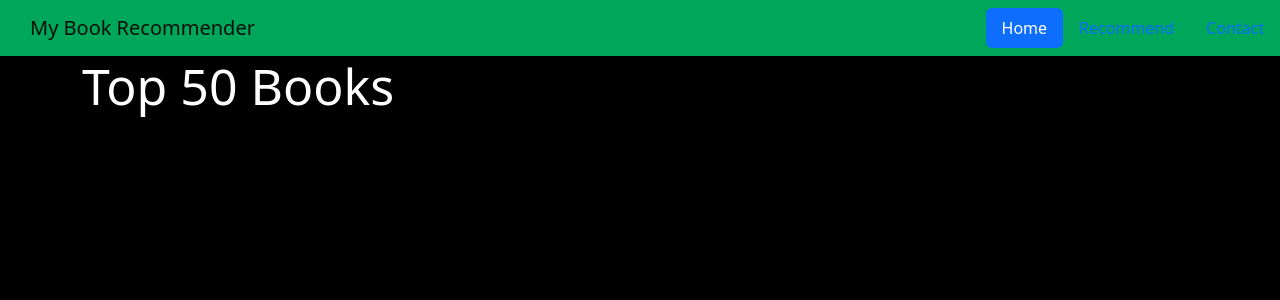
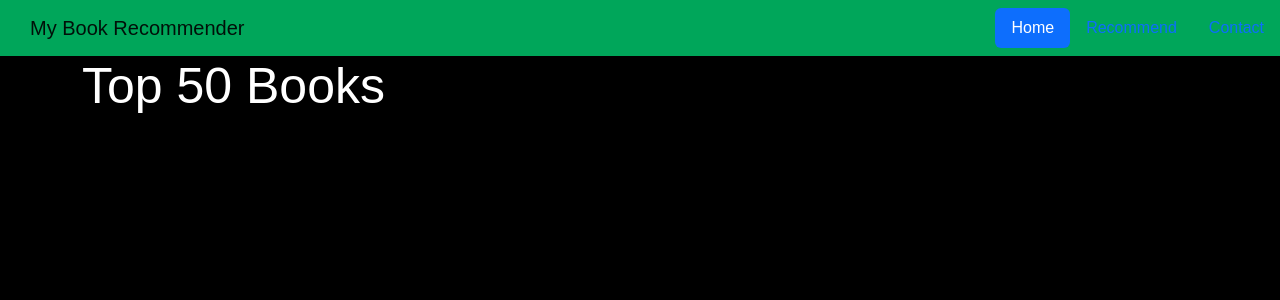
Before and after one commit to UtkarshPrajapati/Book-Recommender-System, a Flask app: page / in a window 1280 px wide. Shown: the top 300 px of the page. Run offline with Flask 2, Linux system fonts and the light colour scheme; parts of the project's set-up code (start-up, migrations or seed data) failed here and were passed over; some web fonts are replaced.

Commit message:
features added

```diff
--- a/templates/index.html
+++ b/templates/index.html
@@ -10,6 +10,12 @@
         integrity="sha384-0evHe/X+R7YkIZDRvuzKMRqM+OrBnVFBL6DOitfPri4tjfHxaWutUpFmBp4vmVor" crossorigin="anonymous" />
 </head>
 <style>
+    @import url('http://fonts.cdnfonts.com/css/product-sans');
+
+    html * {
+        font-family: 'Product Sans', sans-serif !important;
+    }
+
     .text-white {
         color: white;
     }
@@ -24,7 +30,9 @@
 
     p {
         margin-left: 30px;
+
     }
+
     img {
         border-radius: 5%;
     }
--- a/templates/recommend.html
+++ b/templates/recommend.html
@@ -10,6 +10,10 @@
         integrity="sha384-0evHe/X+R7YkIZDRvuzKMRqM+OrBnVFBL6DOitfPri4tjfHxaWutUpFmBp4vmVor" crossorigin="anonymous" />
 </head>
 <style>
+    @import url('http://fonts.cdnfonts.com/css/product-sans');
+    html *{
+        font-family: 'Product Sans', sans-serif !important;
+    }
     img {
         border-radius: 5%;
     }
```
